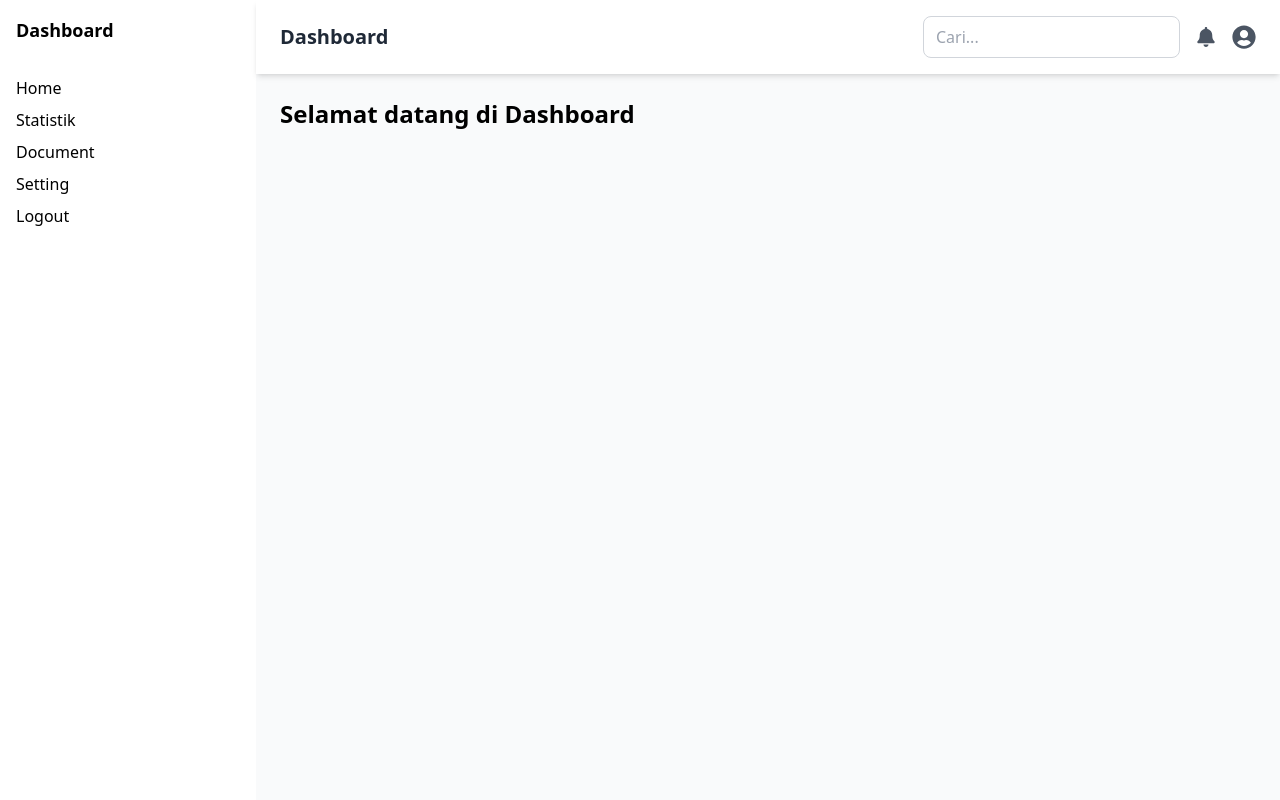
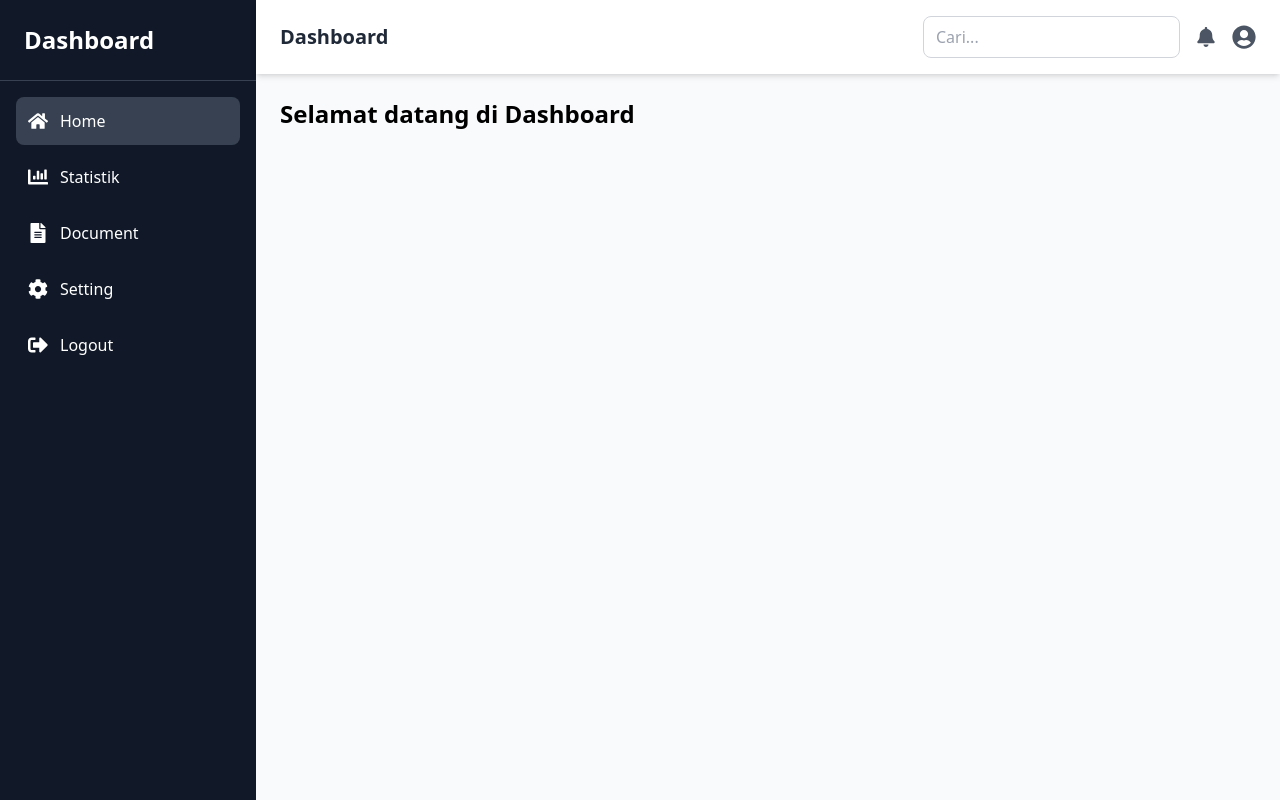
Before and after one commit to mukti-nux/admin-dashboardku, a React (Create React App) app: page / in a window 1280 px wide. Built offline with nearby package versions, Linux system fonts and the light colour scheme.

Commit message:
tambah li

```diff
--- a/src/components/sidebar.jsx
+++ b/src/components/sidebar.jsx
@@ -1,18 +1,55 @@
-import { Link } from "react-router-dom";
+import { useNavigate, useLocation } from "react-router-dom";
+import {
+  FaHome,
+  FaChartBar,
+  FaFileAlt,
+  FaCog,
+  FaSignOutAlt,
+} from "react-icons/fa";
 
-function Sidebar() {
+const Sidebar = () => {
+  const navigate = useNavigate();
+  const location = useLocation();
+
+  const menu = [
+    { name: "Home", icon: <FaHome />, key: "home", path: "/" },
+    { name: "Statistik", icon: <FaChartBar />, key: "statistik", path: "/statistik" },
+    { name: "Document", icon: <FaFileAlt />, key: "document", path: "/document" },
+    { name: "Setting", icon: <FaCog />, key: "setting", path: "/setting" },
+    { name: "Logout", icon: <FaSignOutAlt />, key: "logout", path: "/logout" },
+  ];
+
+  const handleClick = (item) => {
+    if (item.key === "logout") {
+      // Tambahkan logika logout di sini kalau perlu
+      console.log("Logout clicked");
+    } else {
+      navigate(item.path);
+    }
+  };
+
   return (
-    <div className="w-64 bg-white shadow h-full">
-      <div className="p-4 font-bold text-lg">Dashboard</div>
-      <ul className="space-y-2 p-4">
-        <li><Link to="/" className="block hover:text-blue-500">Home</Link></li>
-        <li><Link to="/statistik" className="block hover:text-blue-500">Statistik</Link></li>
-        <li><Link to="/document" className="block hover:text-blue-500">Document</Link></li>
-        <li><Link to="/setting" className="block hover:text-blue-500">Setting</Link></li>
-        <li><button className="block hover:text-red-500">Logout</button></li>
+    <div className="w-64 h-screen bg-gray-900 text-white flex flex-col shadow-lg">
+      <div className="text-2xl font-bold p-6 border-b border-gray-700">Dashboard</div>
+      <ul className="flex-1 p-4 space-y-2">
+        {menu.map((item) => {
+          const isActive = location.pathname === item.path;
+          return (
+            <li
+              key={item.key}
+              onClick={() => handleClick(item)}
+              className={`flex items-center space-x-3 p-3 rounded-lg cursor-pointer hover:bg-gray-700 transition ${
+                isActive ? "bg-gray-700" : ""
+              }`}
+            >
+              <span className="text-xl">{item.icon}</span>
+              <span>{item.name}</span>
+            </li>
+          );
+        })}
       </ul>
     </div>
   );
-}
+};
 
 export default Sidebar;
```
